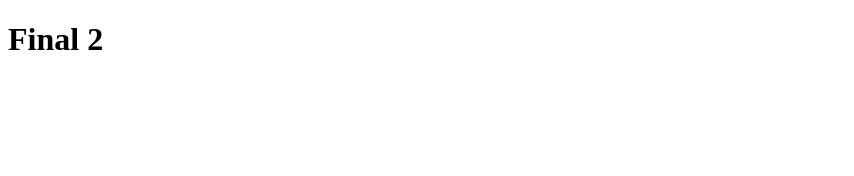
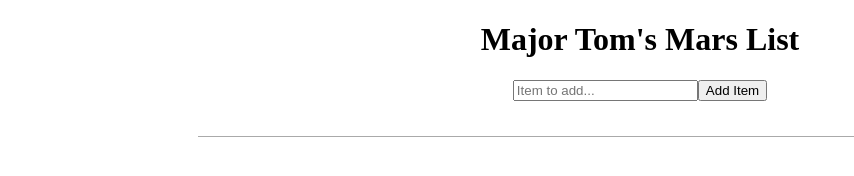
Before and after one commit to patrickjneel/final-2, a website: page public/index.html in a window 1280 px wide. Shown: the whole page, without its empty margins (0-854 px from the left). Drawn offline with nearby package versions, Linux system fonts and the light colour scheme.

Commit message:
basic html set up

```diff
--- a/public/index.html
+++ b/public/index.html
@@ -1,10 +1,17 @@
 <!DOCTYPE html>
 <html>
 <head>
+  <link rel="stylesheet" type="text/css" href="styles.css">
   <title>Final 2</title>
 </head>
 <body>
-  <h1>Final 2</h1>
-
+  <h1>Major Tom's Mars List</h1>
+  <div class="top-section">
+    <input class="add-item" placeholder="Item to add...">
+    <button class="add-btn">Add Item</button>
+  </div>
+    <div class="line-break"></div>
+<script src="https://ajax.googleapis.com/ajax/libs/jquery/3.3.1/jquery.min.js"></script>
+  <script src="scripts.js"></script>
 </body>
 </html>
--- a/public/styles.css
+++ b/public/styles.css
@@ -0,0 +1,16 @@
+h1 {
+  text-align: center;
+}
+
+.top-section {
+  display: flex;
+  justify-content: center;
+  align-items: center;
+}
+
+.line-break {
+  border-top: 1px solid #aaaaaa;
+  margin-top: 35px;
+  margin-left: 190px;
+  width: 75%;
+}
```
